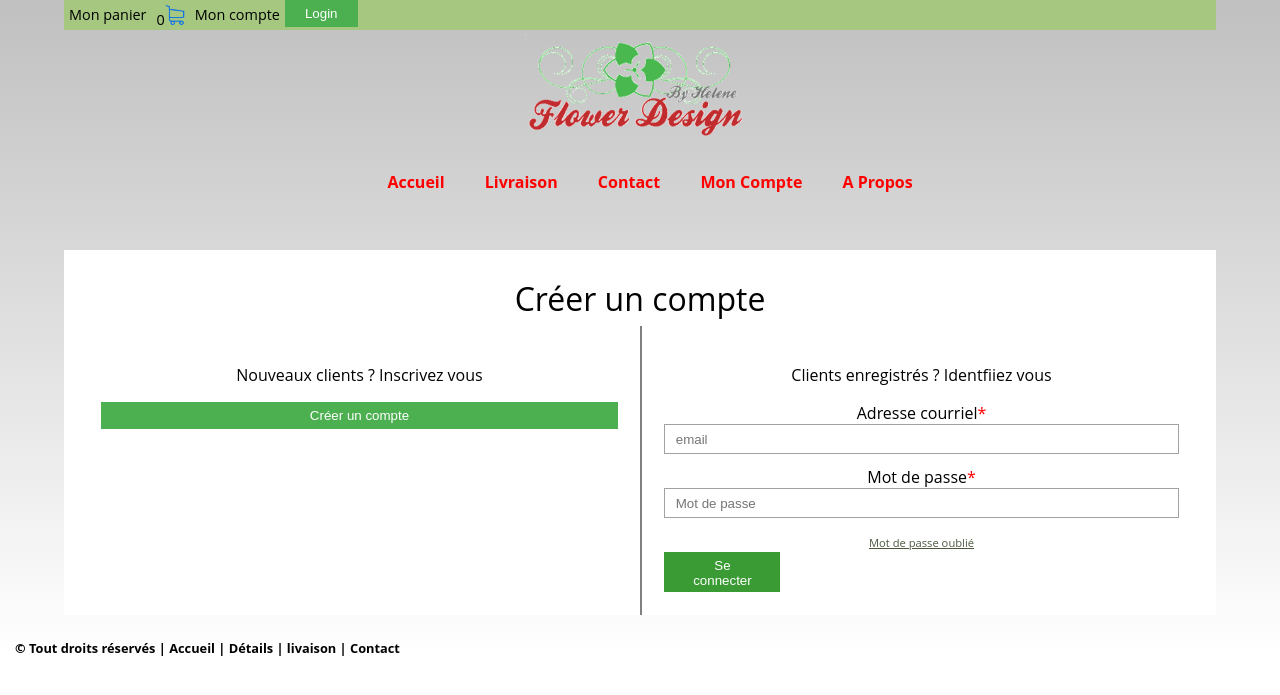
After one commit to izaitere/Projet-final, a PHP site: page /compte.php in a window 1280 px wide. The commit adds this page. Shown: the top 695 px of the page. Run offline with PHP 8.4, Linux system fonts and the light colour scheme; some libraries are stand-ins or nearby versions.

Commit message:
compte et css liens

```diff
--- /dev/null
+++ b/compte.php
@@ -0,0 +1,51 @@
+<?php
+require_once 'defines.php';
+$page_title = 'compte';
+?>
+
+<?php
+require_once 'views/page_head.php';
+require_once 'views/header.php';
+?>
+<main>
+    <div class="wrapper">
+        <section class="main row">
+            <div class="content_form col-16">
+                <h2>Créer un compte</h2>
+
+
+                <form action="" method="post" class="form_compte">
+                    <div class="col_gauche col-8" >
+                        <p class="title">Nouveaux clients ? Inscrivez vous</p>
+
+                        <button type="button" title="Créer un compte">Créer un compte</button>
+                    </div>
+                    <div class="col_droite col-8">
+                        <p class="subtitle">Clients enregistrés ? Identfiiez vous</p>
+
+                        <div class="row">
+                            <label for="email" class="mon_email">Adresse courriel<span>*</span></label>
+                            <input type="email" id="email" name="email" placeholder="email" required/>
+                        </div>
+                        <div class="row">
+                            <label for="pass" class="mot_passe">Mot de passe<span>*</span></label>
+                            <input type="password" name="" class="" id="pass" placeholder="Mot de passe">
+                        </div>
+                        <a href="#" class="green-link">Mot de passe oublié</a>
+                        <div class="clearfix btn-gradient arrow-left">
+                            <div class="middle" style="width: 116px;">
+                                <button type="button" title="Créer un compte" class="submit">Se connecter</button>
+                            </div>
+                        </div>
+                    </div>
+                </form>
+            </div>
+
+        </section>
+    </div>
+</main>
+<?php
+require_once 'views/footer.php';
+?>
+</body>
+</html>
--- a/livraison.php
+++ b/livraison.php
@@ -13,6 +13,7 @@ require_once 'panier.php';
 <main>
     <div class="row wrapper">
 
+
         <div class="col-16 panier-lis">
             <?php if ( ! empty($panier)) { // Des items sont présents ?>
             <table id="details" class="panier_liste col-8 col-m-16">
@@ -21,7 +22,6 @@ require_once 'panier.php';
                     <th>Quantité</th>
                     <th>Supprimer du panier</th>
                 </tr>
-<!--            <ul class="panier_liste">-->
                     <?php foreach ($panier as $article_id => $article) { ?>
                         <tr>
                         <td class="panier_article">
@@ -37,12 +37,11 @@ require_once 'panier.php';
                                 <input type="hidden" name="article_id" value="<?=$article_id?>"/>
                             </form></td></tr>
                     <?php } ?>
-<!--                </ul>-->
 
             </table>
                 <form class="col-4 panier_action" method="post">
                     <input type="submit" name="panier_empty" value="vider le panier">
-                    <span><a href="contact.php">Livraison</a> </span>
+                    <span><a class="liens" href="contact.php">Livraison</a></span>
                 </form>
             <?php } else { // panier vide ?>
                 <p>Votre panier est vide.</p>
--- a/style/main.css
+++ b/style/main.css
@@ -693,7 +693,7 @@ article img{
 /*on style les labels les uns a cote des autres inlineblock pour width*/
 #active label{
     position: relative;
-    top: -150px;
+    top: 30px;
     width: 10px;
     height: 10px;
     border-radius: 5px;
@@ -744,7 +744,6 @@ article img{
 
 
 }
-
 
 
 #art article{
@@ -984,7 +983,6 @@ textarea{
 
 
 input[name=panier_remove]{
-    display: block;
     color: black;
 }
 
@@ -1037,3 +1035,69 @@ footer p{
     font-size: 0.8rem;
     font-weight: bold;
 }
+
+
+/*----------------------------liens----------------------------------------*/
+.liens{
+    display:block ;
+    text-decoration: none;
+    color: black;
+    margin: 10px;
+    padding: 10px;
+    border:1px solid white ;
+    border-radius: 1px;
+}
+
+/*----------------compte-------------*/
+
+
+.content_form{
+    background-color: #FFFFFF;
+}
+.field_form{
+    background: none;
+    border: none;
+    box-shadow: none;
+}
+.form_compte{
+    width: 100%;
+}
+.form_compte input{
+    background-color:#999;
+    border: none;
+    box-shadow: none;
+}
+.content_form .col_gauche, .col_droite{
+    padding: 2%;
+}
+.col_droite{
+    border-left: 2px solid gray;
+}
+
+input#email, #pass {
+    border-radius: 0;
+    width: 100%;
+    height: 30px;
+    border:1px solid #a2a2a2;
+    margin: 0 0 12px 0;
+    padding-left: 2%;
+    background: #fff
+}
+.mot_passe span{
+    color: red;
+}
+.mon_email span{
+    color: red;
+}
+.green-link{
+    font-size: 0.7rem;
+    color: #4c5940;
+}
+.submit{
+    background-color: #3a9a34;
+    cursor: pointer;
+    color: #FFFFFF;
+    border: none;
+    height: 40px;
+    width: 100%;
+}
--- a/views/menu.php
+++ b/views/menu.php
@@ -61,10 +61,9 @@ include 'panier.php';
             <li class="<?php if($page_title== 'accueil'){
                  echo 'active'; } ?> "  ><a href="index.php">Accueil</a></li>
             <li><a href="livraison.php">Livraison</a></li>
-
+            <li><a href="contact.php">Contact</a></li>
             <li><a href="compte.php">Mon Compte</a></li>
-            <li><a href="contact.php">Contact</a></li>
-            <li><a href="apropos.php">A Propos</a></li>
+            <li><a href="#">A Propos</a></li>
         </ul>
             </div>
     </nav>
```
Also changed, not shown: details.php (+4 -9 lines).
